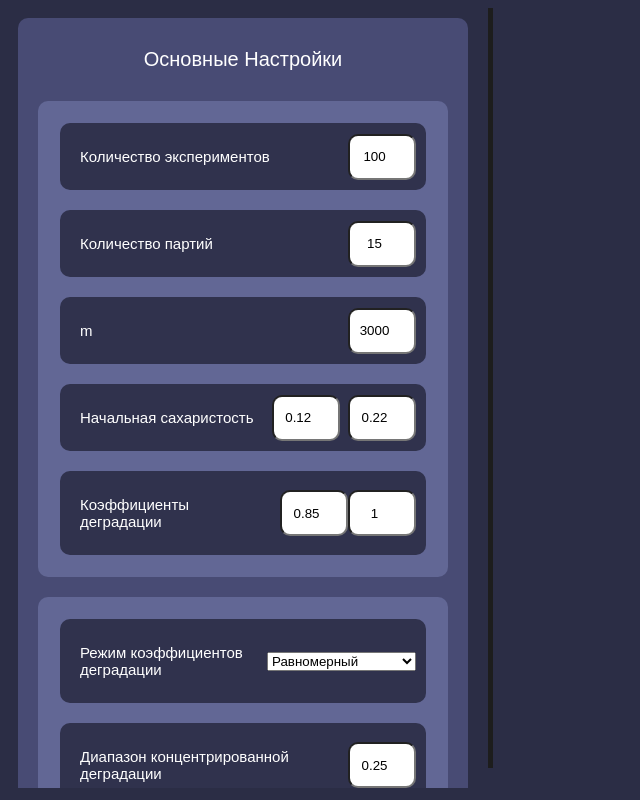
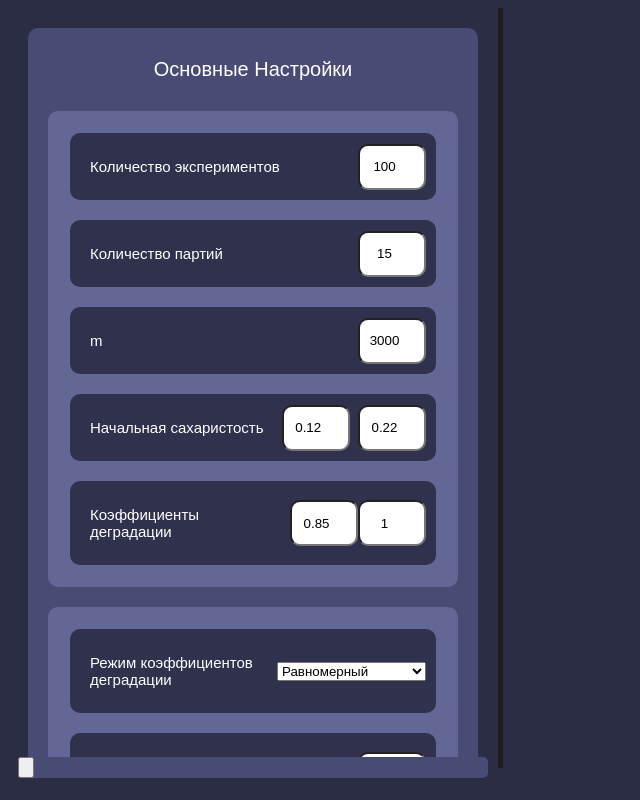
Before and after one commit to Akarfire/NumericMethodsLabWork, a plain HTML site: page UI/NumericLab.html in a window 1280 px wide. Shown: the whole page, without its empty margins (0-640 px from the left). Drawn offline with Linux system fonts and the light colour scheme.

Commit message:
[UI] Basic button panel WIP

```diff
--- a/UI/NumericLab.css
+++ b/UI/NumericLab.css
@@ -8,6 +8,17 @@
     display: flex;
     height: 100%;
     width: 100%;
+}
+
+#left-panel
+{
+    overflow: none;
+    padding: 10px;
+
+    display: flex;
+    flex-direction: column;
+
+    height: 95vh;
 }
 
 #options-container
@@ -23,7 +34,7 @@
     overflow: auto;
     padding: 10px;
 
-    height: 95vh;
+    height: 95%;
 }
 
 #content-divider
@@ -115,3 +126,10 @@
 
     border-radius: 10px;
 }
+
+
+.button-panel
+{
+    background: #484b74;
+    border-radius: 5px;
+}
--- a/UI/NumericLab.html
+++ b/UI/NumericLab.html
@@ -17,6 +17,7 @@
         </div>
 
         <div id="content-container">
+            <div id="left-panel">
                 <div id="options-container">
 
                     <div class="options-card" id="general-card">
@@ -78,7 +79,7 @@
                             <p class="option-text">Настроить индивидуальные диапазоны</p>
                         </div>
                         </section>
-                    <!-- </details> -->=
+                        <!-- </details> -->
                     </div>
 
                     <div class="options-card" id="additional-card">
@@ -164,6 +165,12 @@
 
                 </div>
 
+                <div class="button-panel">
+                    <input type="button" title="Старт" id="run-button">
+                </div>
+
+            </div>
+
             <div id="content-divider"></div>
 
             <div id="results-container">
--- a/UI/NumericLab.js
+++ b/UI/NumericLab.js
@@ -68,6 +68,8 @@ function onFileLoaded()
     setupAdditionalOptions();
     setupNonOrganicsOptions();
     setupRipeningOptions();
+
+    setupButtonsPanel();
 }
 
 
@@ -102,8 +104,8 @@ function setupContentSplit()
 function contentSplitSetPercent(width_percent)
 {
     const divider = document.getElementById('content-divider');
-    const options_container = document.getElementById('options-container');
-    const content_containertPanel = document.getElementById('results-container');
+    const left_panel = document.getElementById('left-panel');
+    const results_container = document.getElementById('results-container');
 
     const containerWidth = divider.parentElement.getBoundingClientRect().width;
 
@@ -112,8 +114,8 @@ function contentSplitSetPercent(width_percent)
 
     if ((1 - width_percent) * containerWidth < minResultsWidth) width_percent = (1 - (minResultsWidth / containerWidth));
 
-    options_container.style.flex = `0 0 ${width_percent * 100}%`;
-    content_containertPanel.style.flex = `1`;
+    left_panel.style.flex = `0 0 ${width_percent * 100}%`;
+    results_container.style.flex = `1`;
 }
 
 
@@ -280,3 +282,12 @@ function setupRipeningOptions()
         inputData.ripening_max = event.currentTarget.value;
     });
 }
+
+
+function setupButtonsPanel()
+{
+    const runButton = document.getElementById("run-button");
+    runButton.addEventListener("click", () => {
+        window.py.send({ "input_data" : inputData });
+    });
+}
```
Lines whose indentation alone changed are shown as unchanged.
